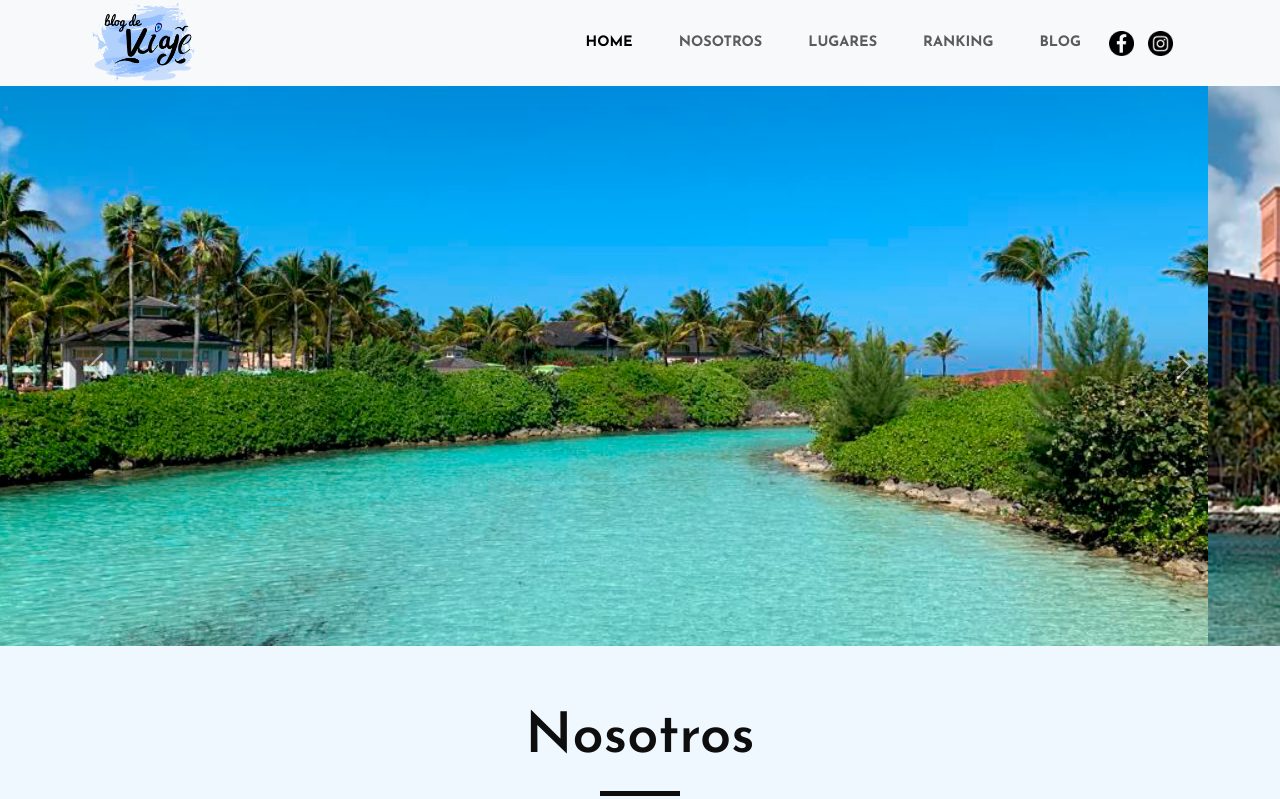
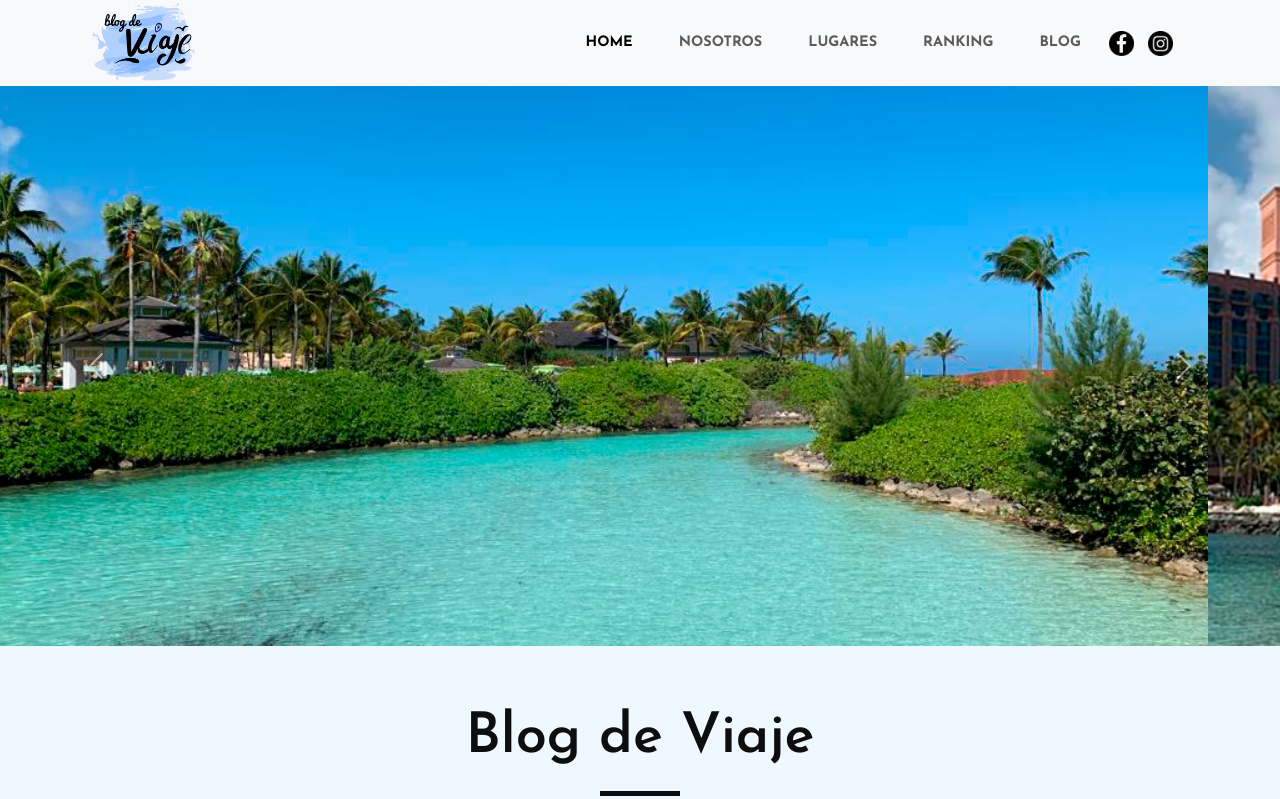
Before and after one commit to pauscalzo/blogdeviaje, a plain HTML site: page index.html in a window 1280 px wide. Shown: the top 799 px of the page. Drawn offline with nearby package versions, Linux system fonts and the light colour scheme.

Commit message:
ultimos cambios

```diff
--- a/css/style.css
+++ b/css/style.css
@@ -36,6 +36,14 @@ p {
     font-size: 1.1rem;
     font-weight: 300;
     line-height: 1.2rem;
+}
+
+h1 {
+    color: #0e0e0e;
+    font-family: 'Josefin Sans', sans-serif;
+    font-size: 3.5rem;
+    font-weight: 600;
+    line-height: 4rem;
 }
 
 h2 {
--- a/index.html
+++ b/index.html
@@ -93,7 +93,7 @@
 <!-- inicio sección nosotros -->
         <section id="nosotros" class="contenedor nosotros">
             <div class="align-c">
-                <h2>Nosotros</h2>
+                <h1>Blog de Viaje</h1>
                 <div class="separador"></div>
                 <h4>Somos una familia que ama viajar.</h4>
             </div>
```
Also changed, not shown: pages/blog.html (+1 -1 lines).
